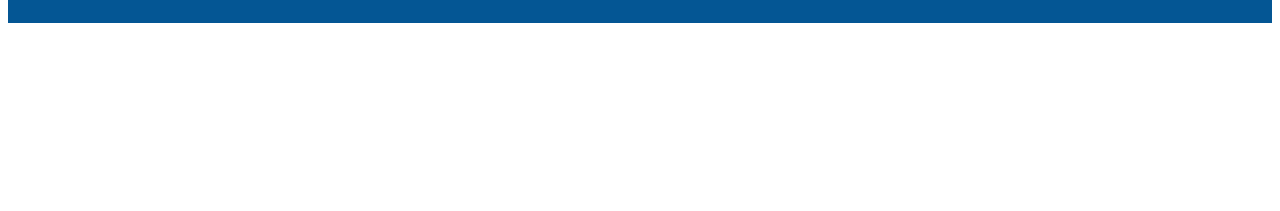
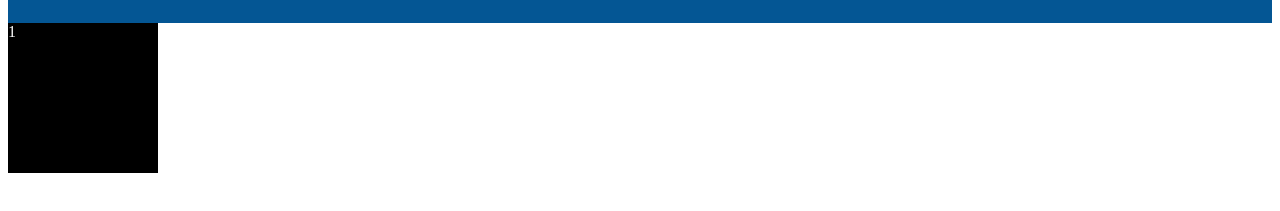
Before and after one commit to victorhsouza/primeiro-versionamento, a plain HTML site: page index.html in a window 1280 px wide. Shown: the part 113-324 px from the top of the page. Drawn offline with nearby package versions, Linux system fonts and the light colour scheme.

Commit message:
Adicionei uma div

```diff
--- a/index.html
+++ b/index.html
@@ -49,7 +49,9 @@
     </header>
 
     <main>
-
+        <div class="teste">
+            1
+        </div>
     </main>
 
     <footer>
--- a/style.css
+++ b/style.css
@@ -63,3 +63,10 @@ ion-icon{
     font-size: 20px;
     color: white;
 }
+
+.teste{
+    width: 150px;
+    height: 150px;
+    background-color: black;
+    color: white;
+}
```
